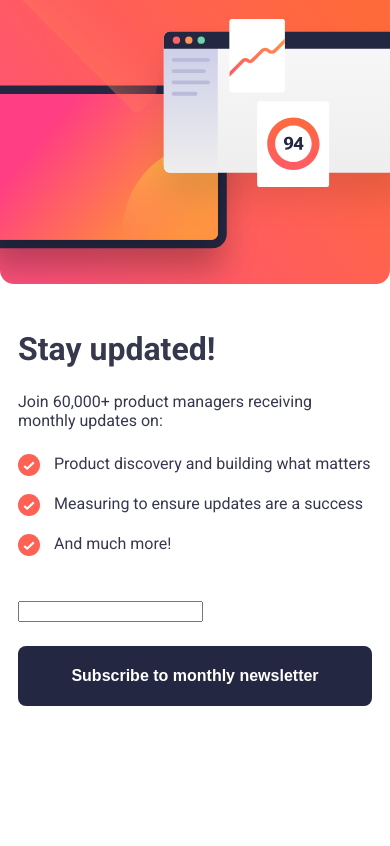
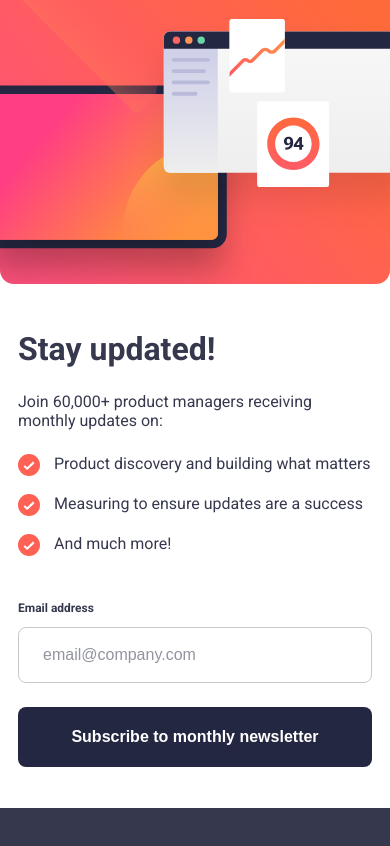
Before and after one commit to DaMishalkina/newsletter-sign-up-with-success-message, a React (Create React App) app: page / in a window 390 px wide. Shown: the top 846 px of the page. Built offline with nearby package versions, Linux system fonts and the light colour scheme.

Commit message:
mobile first

```diff
--- a/src/App.css
+++ b/src/App.css
@@ -4,7 +4,7 @@
   --charcoal-grey:hsl(235, 18%, 26%);
   --grey: hsl(231, 7%, 60%);
   --white: hsl(0, 0%, 100%);
-  --scren-lg: 1440px;
+  --screen-lg: 1440px;
   --paragraph-size: 16px;
   --h1-size: 32px;
   --doc-height: 100%;
@@ -60,6 +60,7 @@ body {
   transform: translate3D(0, 0, 0);
   -webkit-backface-visibility: hidden;
   backface-visibility: hidden;
+  margin-bottom: 0;
 }
 
 .modal__header {
--- a/src/App.tsx
+++ b/src/App.tsx
@@ -1,4 +1,4 @@
-import React, {ReactNode, useEffect, useState} from 'react';
+import React, {ReactNode, useEffect, useState, FormEvent} from 'react';
 import './App.css';
 import {TextInput} from "./components/TextInput/TextInput";
 import {Modal} from "./components/Modal/Modal";
@@ -12,6 +12,12 @@ type JSONData = Record<string, unknown>
 const signupFormData: JSONData = content.signupFormData;
 const successMessage: JSONData = content.successMessageData;
 
+const isEmail = (email: string) => {
+    return /^[A-Z0-9._%+-]+@[A-Z0-9.-]+\.[A-Z]{2,4}$/i.test(email);
+}
+
+
+
 
 function App() {
     const [inputValue, setInputValue] = useState<string | number>("");
@@ -24,6 +30,13 @@ function App() {
     const onInputChange = (value: string | number, id?: string) => {
         setInputValue(value)
         setError("");
+    }
+    const handleSubmit = (event: FormEvent<HTMLFormElement>) => {
+        event.preventDefault();
+        if(!isEmail(inputValue as string)){
+            setError(signupFormData?.inputErrorMessage as string)
+        }
+        console.log(inputValue);
     }
     // useEffect(() => {
     //     window.addEventListener("resize", documentHeight)
@@ -52,12 +65,16 @@ function App() {
                             </p>
                             <CustomList list={signupFormData?.list as string[]} />
                         </div>
-                        <form className="content-section__action-item">
+                        <form className="content-section__action-item" onSubmit={handleSubmit}>
                             <TextInput
+                                label={signupFormData?.inputLabel as string}
+                                placeholder={signupFormData?.inputPlaceholder as string}
                                 defaultValue={inputValue}
-                                onChange={setInputValue}
+                                onChange={onInputChange}
                                 error={error} />
-                            <Button>{signupFormData?.buttonLabel as string}</Button>
+                            <Button type="submit">
+                                {signupFormData?.buttonLabel as string}
+                            </Button>
                         </form>
                     </div>
                 </>
--- a/src/components/Modal/Modal.css
+++ b/src/components/Modal/Modal.css
@@ -3,7 +3,7 @@
     min-height: 100vh;
 }
 .modal__container {
-    height: 100vh;
+    height: 100%;
     background: var(--white);
     display: flex;
     flex-direction: column;
--- a/src/components/TextInput/TextInput.css
+++ b/src/components/TextInput/TextInput.css
@@ -0,0 +1,41 @@
+.text-input-container {
+    display: flex;
+    flex-direction: column;
+    gap: 12px;
+    width: 100%;
+    font-size: 12px;
+    font-weight: 700;
+    color: var(--charcoal-grey);
+}
+
+.text-input-container__input {
+    padding: 18px 24px;
+    border: 1px solid #C8C8C8;
+    border-radius: 8px;
+    font-size: var(--paragraph-size);
+    color: var(--charcoal-grey);
+}
+
+.text-input-container__input::placeholder{
+    color: var(--grey);
+}
+
+.text-input-container__input:focus {
+    outline: none;
+    border: 1px solid var(--charcoal-grey);
+}
+
+.text-input-container span {
+    display: flex;
+    justify-content: space-between;
+}
+
+.text-input-container__error-message {
+    color: var(--primary-color);
+}
+
+.text-input-container__input--error{
+    color: var(--primary-color);
+    background-color: #FFE8E6;
+    border: 1px solid var(--primary-color);
+}
--- a/src/components/TextInput/TextInput.tsx
+++ b/src/components/TextInput/TextInput.tsx
@@ -1,5 +1,6 @@
 import React, {useEffect, useState} from "react";
 import classNames from "classnames";
+import "./TextInput.css";
 interface Props {
     defaultValue: string | number,
     onChange: (value: string | number) => void,
```
